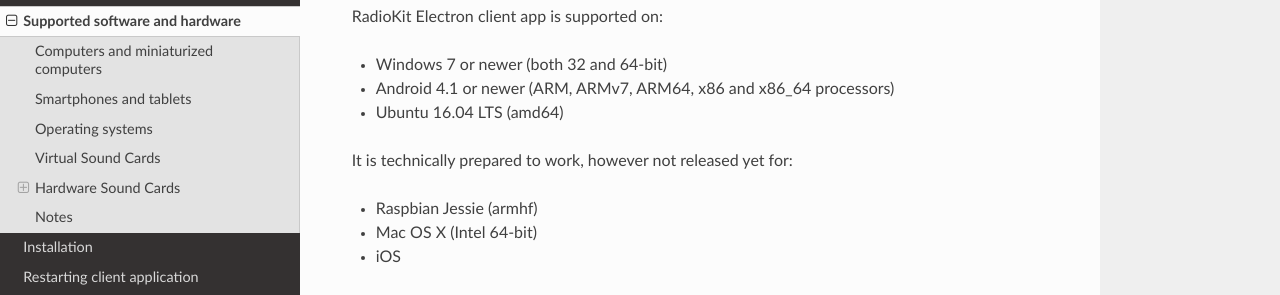
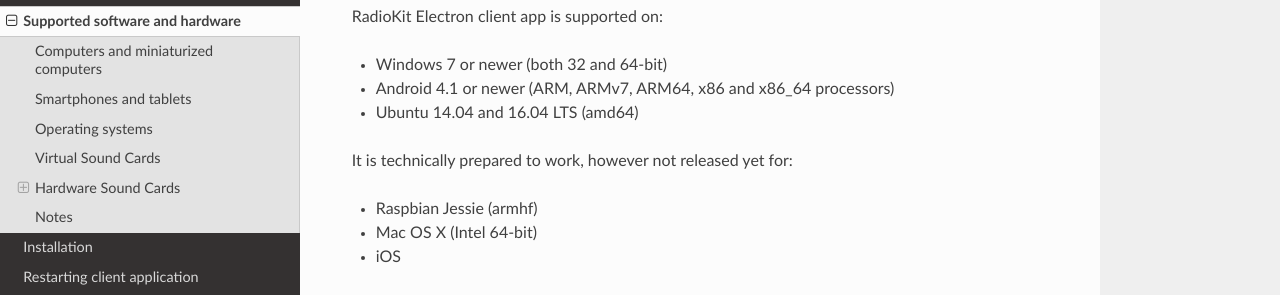
Before and after one commit to radiokit/electron-docs, a Sphinx documentation site: the page built from docs/source/supported-software-and-hardware.rst, in a window 1280 px wide and 900 px high, scrolled down 360 px. Shown: the part 155-450 px from the top of the window. Built offline with Sphinx 7.4.7 and the Read the Docs theme 2.0.0, drawn with Linux system fonts in a browser that asks for light colours.

Commit message:
Added ubuntu 14.04 to supported OS

```diff
--- a/docs/source/supported-software-and-hardware.rst
+++ b/docs/source/supported-software-and-hardware.rst
@@ -27,7 +27,7 @@
 
 * Windows 7 or newer (both 32 and 64-bit)
 * Android 4.1 or newer (ARM, ARMv7, ARM64, x86 and x86_64 processors)
-* Ubuntu 16.04 LTS (amd64)
+* Ubuntu 14.04 and 16.04 LTS (amd64)
 
 It is technically prepared to work, however not released yet for:
 
```
